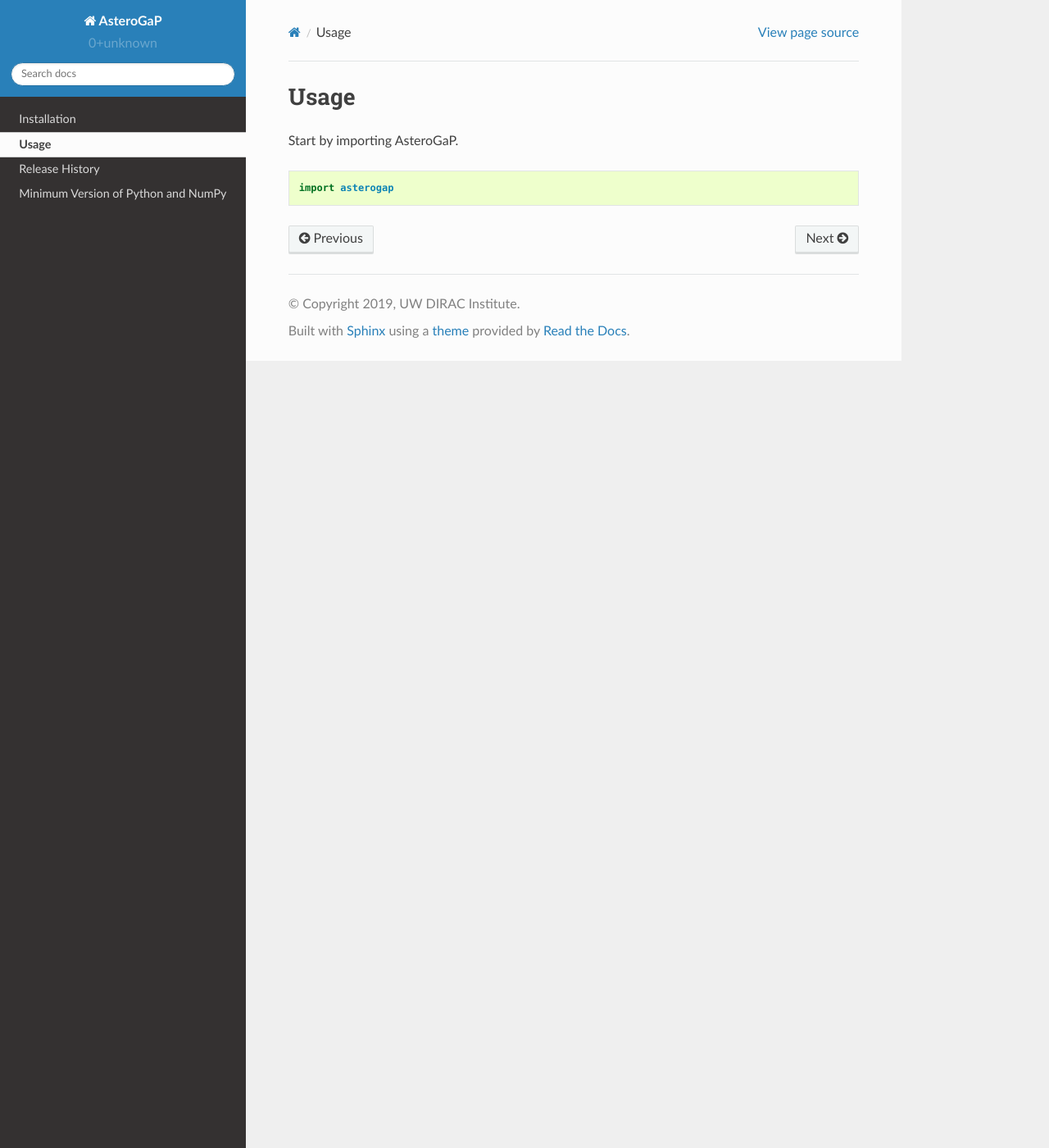
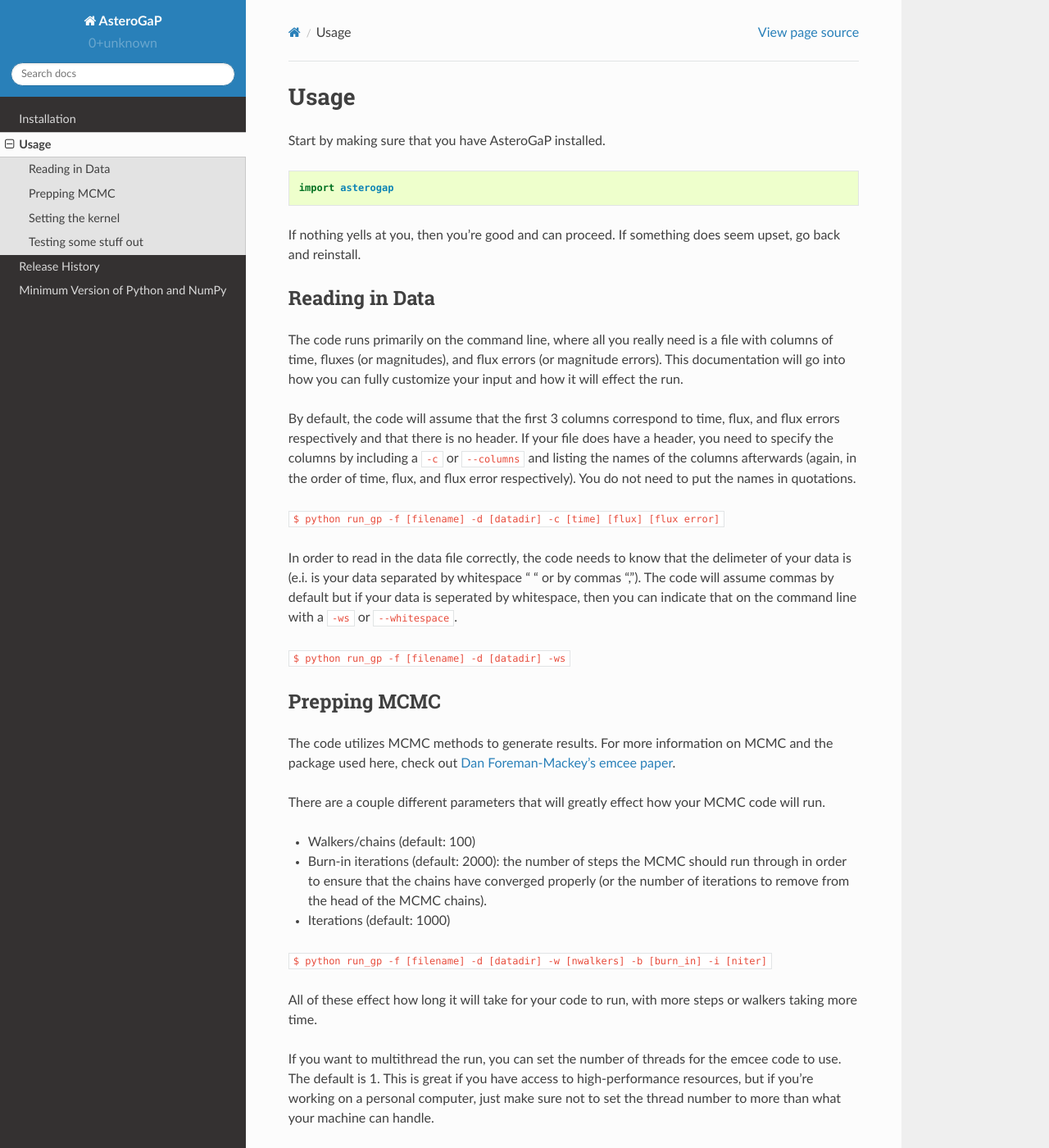
Before and after one commit to dirac-institute/asterogap, a Sphinx documentation site: the page built from docs/source/usage.rst, in a window 1280 px wide and 1400 px high. Shown: the whole window at 82% size. Built offline with Sphinx 7.4.7 and the Read the Docs theme 2.0.0, drawn with Linux system fonts in a browser that asks for light colours; some of the changed text lies outside the part shown.

Commit message:
add documentation

```diff
--- a/docs/source/index.rst
+++ b/docs/source/index.rst
@@ -6,6 +6,10 @@
 AsteroGaP Documentation
 =======================
 
+AsteroGaP (Asteroid Gaussian Processes) is a Bayesian-based Gaussian Process model that seeks to fit sparsely-sampled asteroid light curves.
+
+By utilizing a more flexible Gaussian Process framework for modeling asteroid light curves, we are able to represent light curves in a periodic but non-sinusoidal manner.
+
 .. toctree::
    :maxdepth: 2
 
--- a/docs/source/usage.rst
+++ b/docs/source/usage.rst
@@ -2,8 +2,98 @@
 Usage
 =====
 
-Start by importing AsteroGaP.
+Start by making sure that you have AsteroGaP installed.
 
 .. code-block:: python
 
     import asterogap
+
+If nothing yells at you, then you're good and can proceed. If something does seem upset, go back and reinstall.
+
+---------------
+Reading in Data
+---------------
+
+The code runs primarily on the command line, where all you really need is a file with columns of time, fluxes (or magnitudes), and flux errors (or magnitude errors). This documentation will go into how you can fully customize your input and how it will effect the run.
+
+By default, the code will assume that the first 3 columns correspond to time, flux, and flux errors respectively and that there is no header. If your file does have a header, you need to specify the columns by including a ``-c`` or ``--columns`` and listing the names of the columns afterwards (again, in the order of time, flux, and flux error respectively). You do not need to put the names in quotations.
+
+``$ python run_gp -f [filename] -d [datadir] -c [time] [flux] [flux error]``
+
+In order to read in the data file correctly, the code needs to know that the delimeter of your data is (e.i. is your data separated by whitespace " " or by commas ","). The code will assume commas by default but if your data is seperated by whitespace, then you can indicate that on the command line with a ``-ws`` or ``--whitespace``.
+
+``$ python run_gp -f [filename] -d [datadir] -ws``
+
+-------------
+Prepping MCMC
+-------------
+
+The code utilizes MCMC methods to generate results. For more information on MCMC and the package used here, check out `Dan Foreman-Mackey's emcee paper <https://emcee.readthedocs.io/en/stable/>`_.
+
+There are a couple different parameters that will greatly effect how your MCMC code will run.
+
+* Walkers/chains (default: 100)
+* Burn-in iterations (default: 2000): the number of steps the MCMC should run through in order to ensure that the chains have converged properly (or the number of iterations to remove from the head of the MCMC chains).
+* Iterations (default: 1000)
+
+``$ python run_gp -f [filename] -d [datadir] -w [nwalkers] -b [burn_in] -i [niter]``
+
+All of these effect how long it will take for your code to run, with more steps or walkers taking more time.
+
+If you want to multithread the run, you can set the number of threads for the emcee code to use. The default is 1. This is great if you have access to high-performance resources, but if you're working on a personal computer, just make sure not to set the thread number to more than what your machine can handle.
+
+``$ python run_gp -f [filename] -d [datadir] -w [nwalkers] -b [burn_in] -i [niter] -t [threads]``
+
+------------------
+Setting the kernel
+------------------
+
+For the Gaussian Process kernel, the priors are pre-encoded, but there is the option of setting up a long-term lightcurve profile adjustment kernel. This additional kernel is supposed to account for the gradual change in the lightcurve profile that is naturally seen in most asteroids. Without it, the kernel remains strictly periodic with no fine adjustments to the amplitudes.
+
+This kernel is by default included in the setup, but you can omit it by indicating it on the command line with ``-k`` or ``--kernel``.
+
+``$ python run_gp -f [filename] -d [datadir] -k``
+
+
+
+.. autofunction:: asterogap.run_gp.read_data
+
+.. autofunction:: asterogap.run_gp.write_data
+
+
+The main powerhouse for this code is the Gaussian Process (GP) class, called GP Fit. With this class, we store all the information regarding the input data, the parameters, the kernel settings, and the results from the MCMC runs.
+
+.. autoclass:: asterogap.GP.GPFit
+	:members:
+
+.. autofunction:: asterogap.GP.prior
+
+.. autofunction:: asterogap.GP.post_lnlikelihood
+
+----------------------
+Testing some stuff out
+----------------------
+
+We can run some actual python,
+
+.. ipython:: python
+
+   1 + 1
+
+or make a whole plot!
+
+.. plot::
+
+   import matplotlib.pyplot as plt
+   fig, ax = plt.subplots()
+   ax.plot([1, 1, 2, 3, 5, 8])
+
+
+.. math::
+
+    \int_0^a x\,dx = \frac{1}{2}a^2
+
+or you can write, the value of :math:`\pi` is 3.141592653....
+
+The :func:`example.refraction.snell` function encodes Snell's Law.
+The :func:`~example.refraction.snell` function encodes Snell's Law.
```
